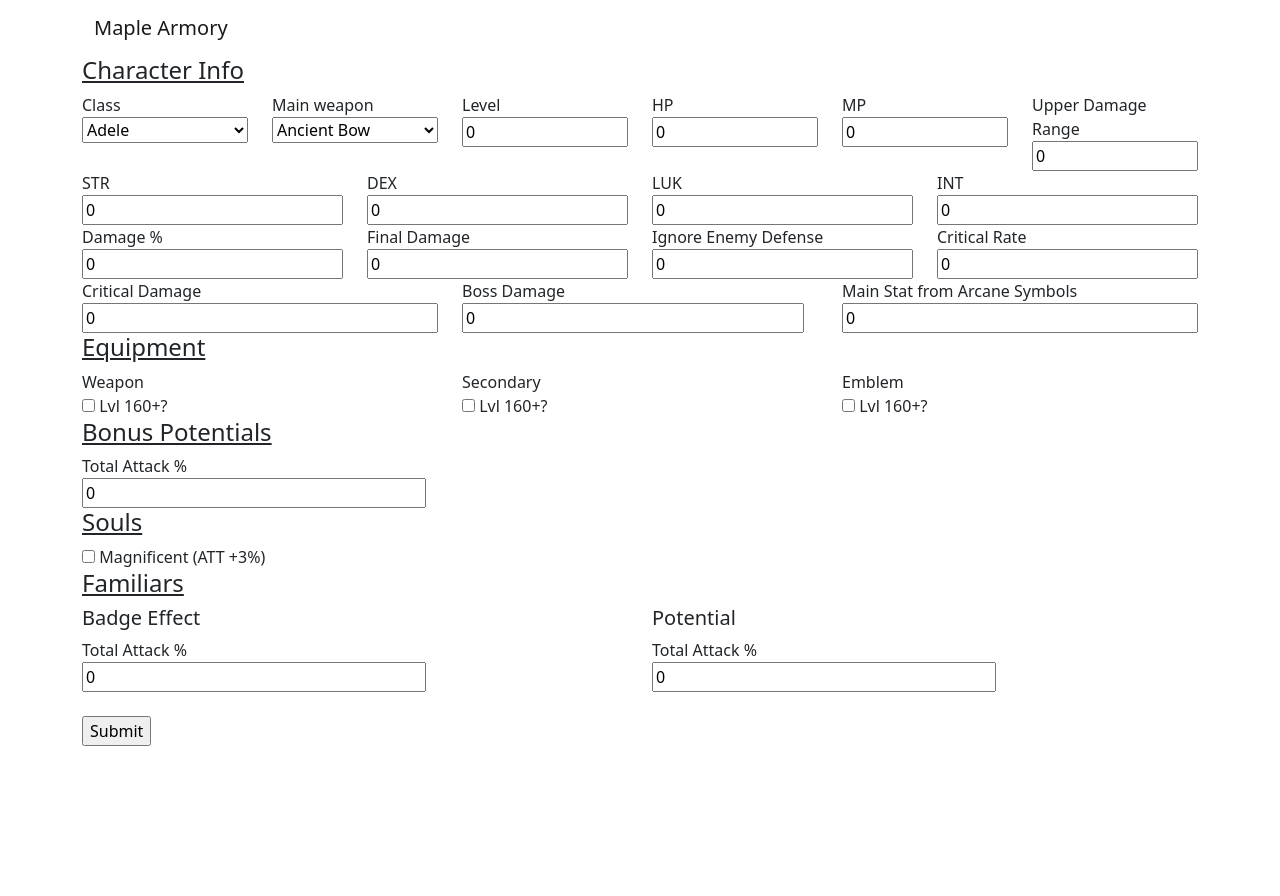
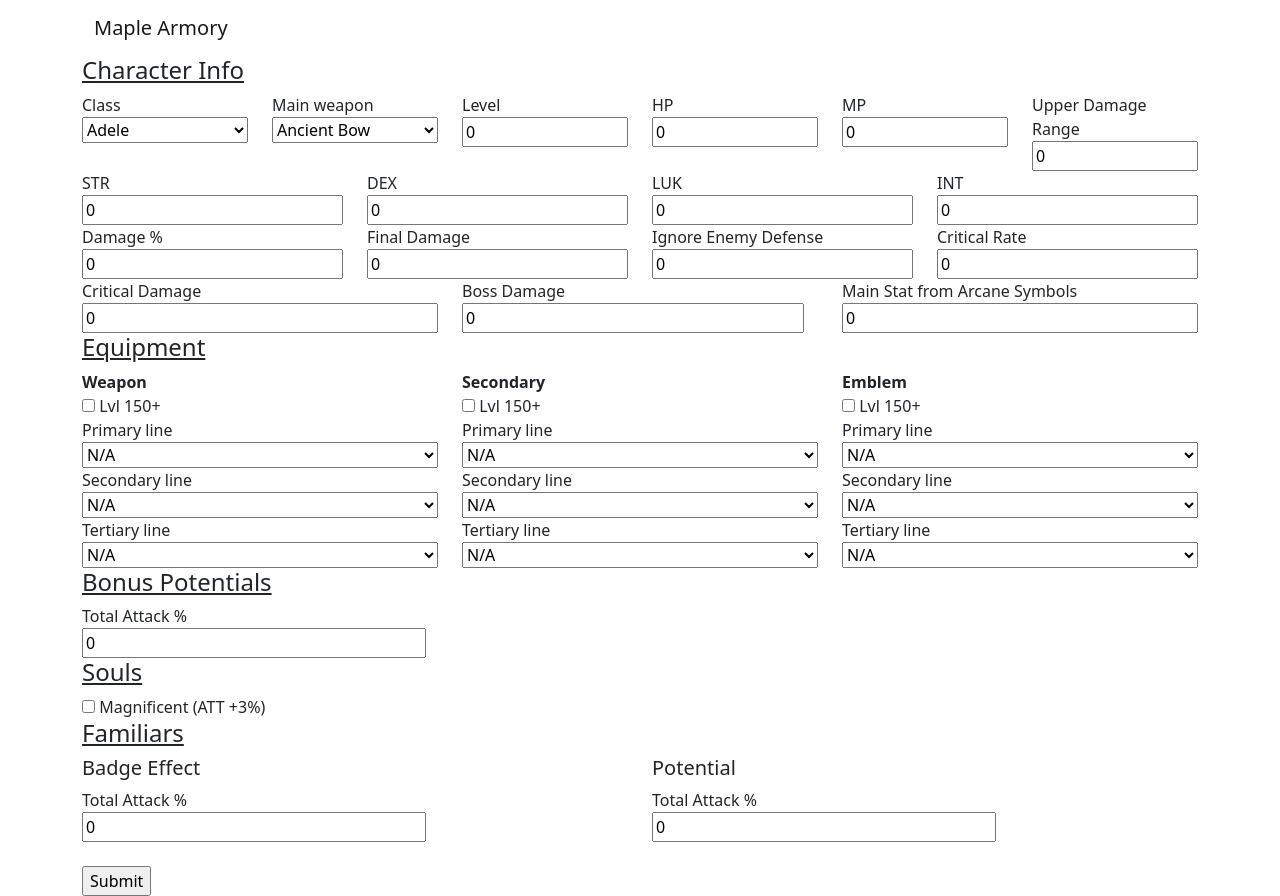
Before and after one commit to danielfhe/danielfhe.github.io, a React (Create React App) app in the folder stat-equivalence/: page / in a window 1280 px wide. Before the commit the page ends 800 px from the top, so only its background shows below. Built offline with nearby package versions, Linux system fonts and the light colour scheme.

Commit message:
Add equip potential lines to ui and incorporate att potentials into calculation - DH

```diff
--- a/stat-equivalence/src/App.js
+++ b/stat-equivalence/src/App.js
@@ -34,21 +34,21 @@
     familiarPotentialAtt: 0,
     weapon: {
       highLevel: false,
-      potentialLine1: 'N/A',
-      potentialLine2: 'N/A',
-      potentialLine3: 'N/A'
+      primaryLine: 'N/A',
+      secondaryLine: 'N/A',
+      tertiaryLine: 'N/A'
     },
     secondary: {
       highLevel: false,
-      potentialLine1: 'N/A',
-      potentialLine2: 'N/A',
-      potentialLine3: 'N/A'
+      primaryLine: 'N/A',
+      secondaryLine: 'N/A',
+      tertiaryLine: 'N/A'
     },
     emblem: {
       highLevel: false,
-      potentialLine1: 'N/A',
-      potentialLine2: 'N/A',
-      potentialLine3: 'N/A'
+      primaryLine: 'N/A',
+      secondaryLine: 'N/A',
+      tertiaryLine: 'N/A'
     }
   });
 
@@ -65,8 +65,8 @@
     const secondaryStatArray = classInfo.secondary
     .map(statName => stats[statName.toLowerCase()]);
     const attackPercent = 100.0 + (stats.magnificentSoul ? 3 : 0) + stats.familiarBadgeAtt +
-      stats.familiarPotentialAtt + stats.bonusPotentialAtt + classInfo.attPercent;
-    // 100 + soul + badges + familiar potential + bonus potential att % (non-reboot) + class att % + attack from WSE
+      stats.familiarPotentialAtt + stats.bonusPotentialAtt + classInfo.attPercent + FormulaUtils.getWeaponSecondaryEmblemAttack(stats);
+    // 100 + soul + familiar badges + familiar potential + bonus potential att % (non-reboot) + class att % + attack from WSE
     const statValue = FormulaUtils.getStatValue(selectedClass, primaryStatArray.reduce((a, b) => a + b, 0), secondaryStatArray.reduce((a, b) => a + b, 0));
     const totalJobAttack = FormulaUtils.getTotalJobAttack(stats.upperShownDmgRange, weaponMultiplier, statValue, stats.dmgPercent, stats.finalDmg)
     const attack = totalJobAttack / (attackPercent / 100);
@@ -109,14 +109,29 @@
             </Row>
             <Row><Col><h4><u>Equipment</u></h4></Col></Row>
             <Row>
-              <Col>Weapon</Col>
-              <Col>Secondary</Col>
-              <Col>Emblem</Col>
+              <Col><b>Weapon</b></Col>
+              <Col><b>Secondary</b></Col>
+              <Col><b>Emblem</b></Col>
             </Row>
             <Row>
-              <Col><input type="checkbox" checked={stats.weapon.highLevel} onChange={s => {setStats({...stats, weapon: {...stats.weapon, highLevel: !stats.weapon.highLevel}})}}/> Lvl 160+?</Col>
-              <Col><input type="checkbox" checked={stats.secondary.highLevel} onChange={s => {setStats({...stats, secondary: {...stats.secondary, highLevel: !stats.secondary.highLevel}})}}/> Lvl 160+?</Col>
-              <Col><input type="checkbox" checked={stats.emblem.highLevel} onChange={s => {setStats({...stats, emblem: {...stats.emblem, highLevel: !stats.emblem.highLevel}})}}/> Lvl 160+?</Col>
+              <Col><input type="checkbox" checked={stats.weapon.highLevel} onChange={s => {setStats({...stats, weapon: {highLevel: !stats.weapon.highLevel, primaryLine: 'N/A', secondaryLine: 'N/A', tertiaryLine: 'N/A'}})}}/> Lvl 150+</Col>
+              <Col><input type="checkbox" checked={stats.secondary.highLevel} onChange={s => {setStats({...stats, secondary: {highLevel: !stats.secondary.highLevel, primaryLine: 'N/A', secondaryLine: 'N/A', tertiaryLine: 'N/A'}})}}/> Lvl 150+</Col>
+              <Col><input type="checkbox" checked={stats.emblem.highLevel} onChange={s => {setStats({...stats, emblem: {highLevel: !stats.emblem.highLevel, primaryLine: 'N/A', secondaryLine: 'N/A', tertiaryLine: 'N/A'}})}}/> Lvl 150+</Col>
+            </Row>
+            <Row>
+              <Col>Primary line <DropdownSelector optionsList={FormulaUtils.getPrimaryPotentialOptions(stats.weapon.highLevel)} selected={stats.weapon.primaryLine} setSelected={s => {setStats({...stats, weapon: {...stats.weapon, primaryLine: s}})}}/></Col>
+              <Col>Primary line <DropdownSelector optionsList={FormulaUtils.getPrimaryPotentialOptions(stats.secondary.highLevel)} selected={stats.secondary.primaryLine} setSelected={s => {setStats({...stats, secondary: {...stats.secondary, primaryLine: s}})}}/></Col>
+              <Col>Primary line <DropdownSelector optionsList={FormulaUtils.getPrimaryPotentialOptions(stats.emblem.highLevel)} selected={stats.emblem.primaryLine} setSelected={s => {setStats({...stats, emblem: {...stats.emblem, primaryLine: s}})}}/></Col>
+            </Row>
+            <Row>
+              <Col>Secondary line <DropdownSelector optionsList={FormulaUtils.getSecondaryPotentialOptions(stats.weapon.highLevel)} selected={stats.weapon.secondaryLine} setSelected={s => {setStats({...stats, weapon: {...stats.weapon, secondaryLine: s}})}}/></Col>
+              <Col>Secondary line <DropdownSelector optionsList={FormulaUtils.getSecondaryPotentialOptions(stats.secondary.highLevel)} selected={stats.secondary.secondaryLine} setSelected={s => {setStats({...stats, secondary: {...stats.secondary, secondaryLine: s}})}}/></Col>
+              <Col>Secondary line <DropdownSelector optionsList={FormulaUtils.getSecondaryPotentialOptions(stats.emblem.highLevel)} selected={stats.emblem.secondaryLine} setSelected={s => {setStats({...stats, emblem: {...stats.emblem, secondaryLine: s}})}}/></Col>
+            </Row>
+            <Row>
+              <Col>Tertiary line <DropdownSelector optionsList={FormulaUtils.getSecondaryPotentialOptions(stats.weapon.highLevel)} selected={stats.weapon.tertiaryLine} setSelected={s => {setStats({...stats, weapon: {...stats.weapon, tertiaryLine: s}})}}/></Col>
+              <Col>Tertiary line <DropdownSelector optionsList={FormulaUtils.getSecondaryPotentialOptions(stats.secondary.highLevel)} selected={stats.secondary.tertiaryLine} setSelected={s => {setStats({...stats, secondary: {...stats.secondary, tertiaryLine: s}})}}/></Col>
+              <Col>Tertiary line <DropdownSelector optionsList={FormulaUtils.getSecondaryPotentialOptions(stats.emblem.highLevel)} selected={stats.emblem.tertiaryLine} setSelected={s => {setStats({...stats, emblem: {...stats.emblem, tertiaryLine: s}})}}/></Col>
             </Row>
             <Row><Col><h4><u>Bonus Potentials</u></h4></Col></Row>
             <Row>
--- a/stat-equivalence/src/FormulaUtils.js
+++ b/stat-equivalence/src/FormulaUtils.js
@@ -12,15 +12,33 @@
     return (100.0 * upperShownDmgRange) / ((weaponMultiplier * statValue) * (1 + (dmgPercent / 100)) * (1 + (finalDmgPercent / 100)));
   }
 
-  static getEquipLevelOptions() {
-    return levelOptions;
+  static getPrimaryPotentialOptions(isHighLevel) {
+    return isHighLevel ? primaryPotentialOptionsHigh : primaryPotentialOptionsLow;
   }
 
-  static getPotentialOptions(isLowLevel) {
-    return isLowLevel ? potentialOptionsLow : potentialOptionsHigh;
+  static getSecondaryPotentialOptions(isHighLevel) {
+    return isHighLevel ? secondaryPotentialOptionsHigh : secondaryPotentialOptionsLow;
+  }
+
+  static getWeaponSecondaryEmblemAttack(stats) {
+    let weaponAttackPotential = this.parseWSEAttack(stats.weapon);
+    let secondaryAttackPotential = this.parseWSEAttack(stats.secondary);
+    let emblemAttackPotential = this.parseWSEAttack(stats.emblem);
+
+    return weaponAttackPotential + secondaryAttackPotential + emblemAttackPotential;
+  }
+
+  static parseWSEAttack(equip) {
+    let re = /(\d)/;
+    let primary = equip.primaryLine.includes('ATT') ? Number(re.exec(equip.primaryLine)) : 0;
+    let secondary = equip.secondaryLine.includes('ATT') ? Number(re.exec(equip.secondaryLine)) : 0;
+    let tertiary = equip.tertiaryLine.includes('ATT') ? Number(re.exec(equip.tertiaryLine)) : 0;
+
+    return primary + secondary + tertiary;
   }
 }
 
-let levelOptions = ['Lvl < 150', 'Lvl 150+'];
-let potentialOptionsHigh = ['40% Boss', '35% Boss', '30% Boss', '40% IED', '35% IED', '13% ATT', '13% Damage'];
-let potentialOptionsLow = ['40% Boss', '35% Boss', '30% Boss', '40% IED', '35% IED', '12% ATT', '12% Damage'];
+let primaryPotentialOptionsHigh = ['40% Boss', '35% Boss', '30% Boss', '40% IED', '35% IED', '13% ATT', '13% Damage', 'N/A'];
+let primaryPotentialOptionsLow = ['40% Boss', '35% Boss', '30% Boss', '40% IED', '35% IED', '12% ATT', '12% Damage', 'N/A'];
+let secondaryPotentialOptionsHigh = ['40% Boss', '35% Boss', '30% Boss', '20% Boss', '40% IED', '35% IED', '30% IED', '13% ATT', '10% ATT', '13% Damage', '10% Damage', 'N/A'];
+let secondaryPotentialOptionsLow = ['40% Boss', '35% Boss', '30% Boss', '20% Boss', '40% IED', '35% IED', '30% IED', '12% ATT', '9% ATT', '12% Damage', '9% Damage', 'N/A'];
```
